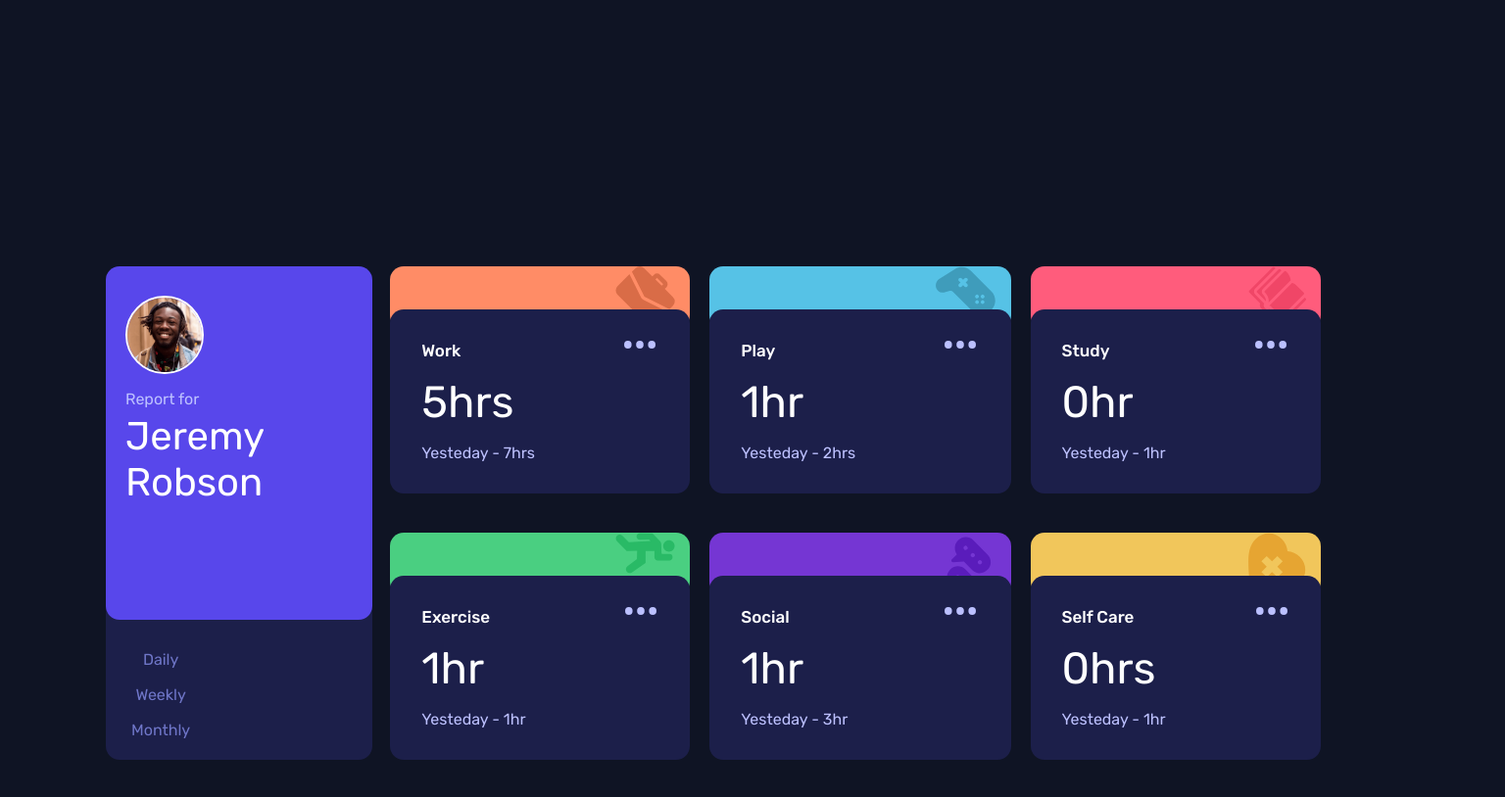
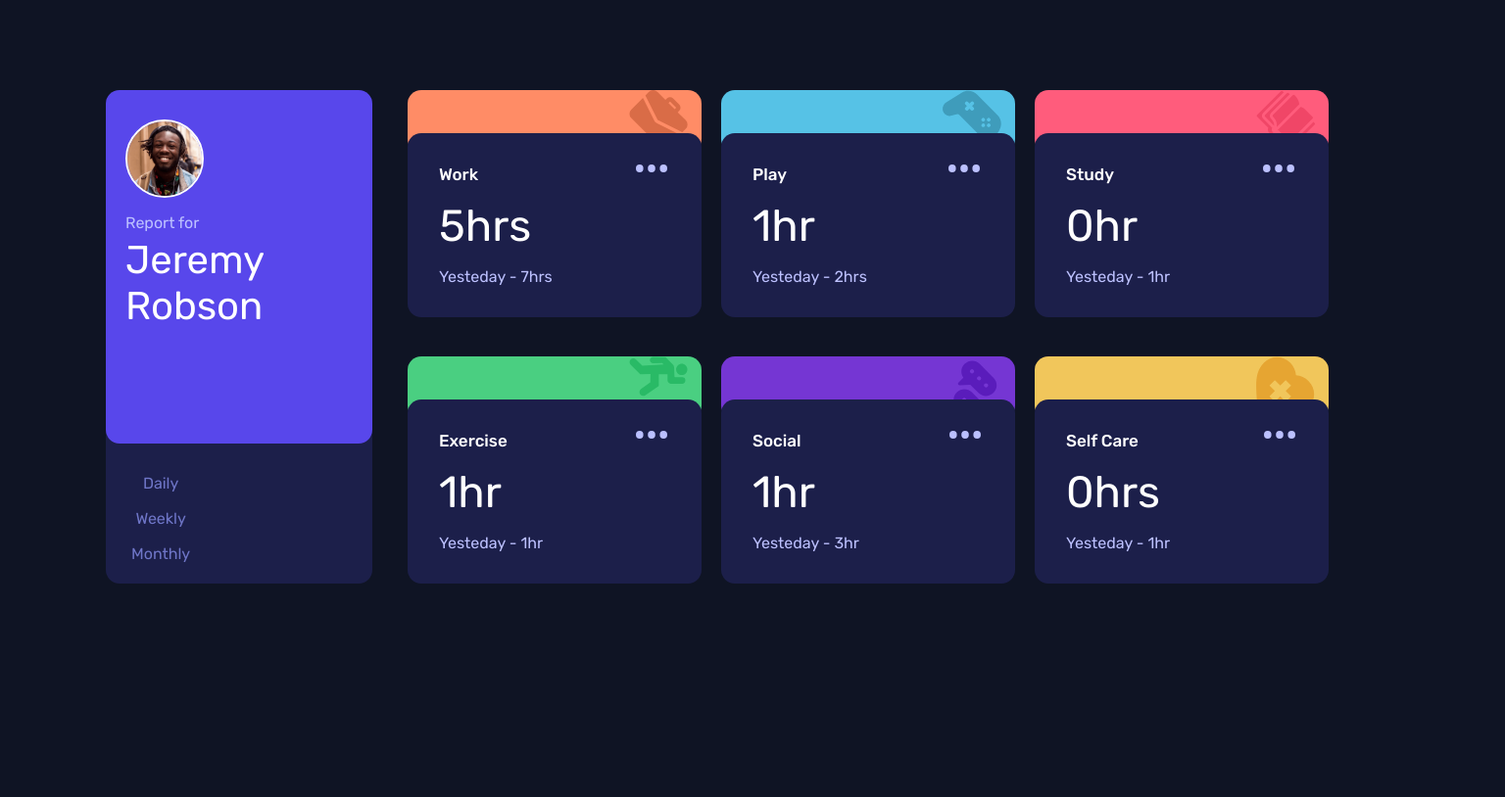
Before and after one commit to jiramos87/time-tracking-dashboard-main, a plain HTML site: page index.html in a window 1536 px wide. Shown: the whole page at 98% size. Drawn offline with Linux system fonts and the light colour scheme.

Commit message:
corregidos errores de tamanos de las cartas

```diff
--- a/styles/styles.css
+++ b/styles/styles.css
@@ -30,6 +30,9 @@ h3 {
     font-weight: 300;
 }
 
+button:hover {
+    cursor:pointer;
+}
 
 .report-div {
     position: relative;
@@ -141,6 +144,7 @@ h3 {
 .cards-div {
     position: relative;
     top: 4rem;
+    width: 100%;
 
     display: flex;
     flex-direction: column;
@@ -251,7 +255,7 @@ h3 {
 @media only screen and (min-width: 1440px) {
     body {
         width: 1440px;
-        padding: 200px 100px 200px 100px;
+        padding: 20px 100px 200px 100px;
         grid-template-areas: 'report-div work play study'
                              'report-div exercise social self';
         grid-gap: 20px;
@@ -260,7 +264,7 @@ h3 {
     .report-div {
         margin-top: -6px !important;
         margin-bottom: -20px !important;
-        margin-right: -8rem;
+        margin-right: 1rem;
         width: 17rem;
     }
 
@@ -293,6 +297,7 @@ h3 {
     .cards-div {
         margin-top: 0px ;
         margin-bottom: 0px;
+        width: 300px;
     }
 
     .data-grid {
```
